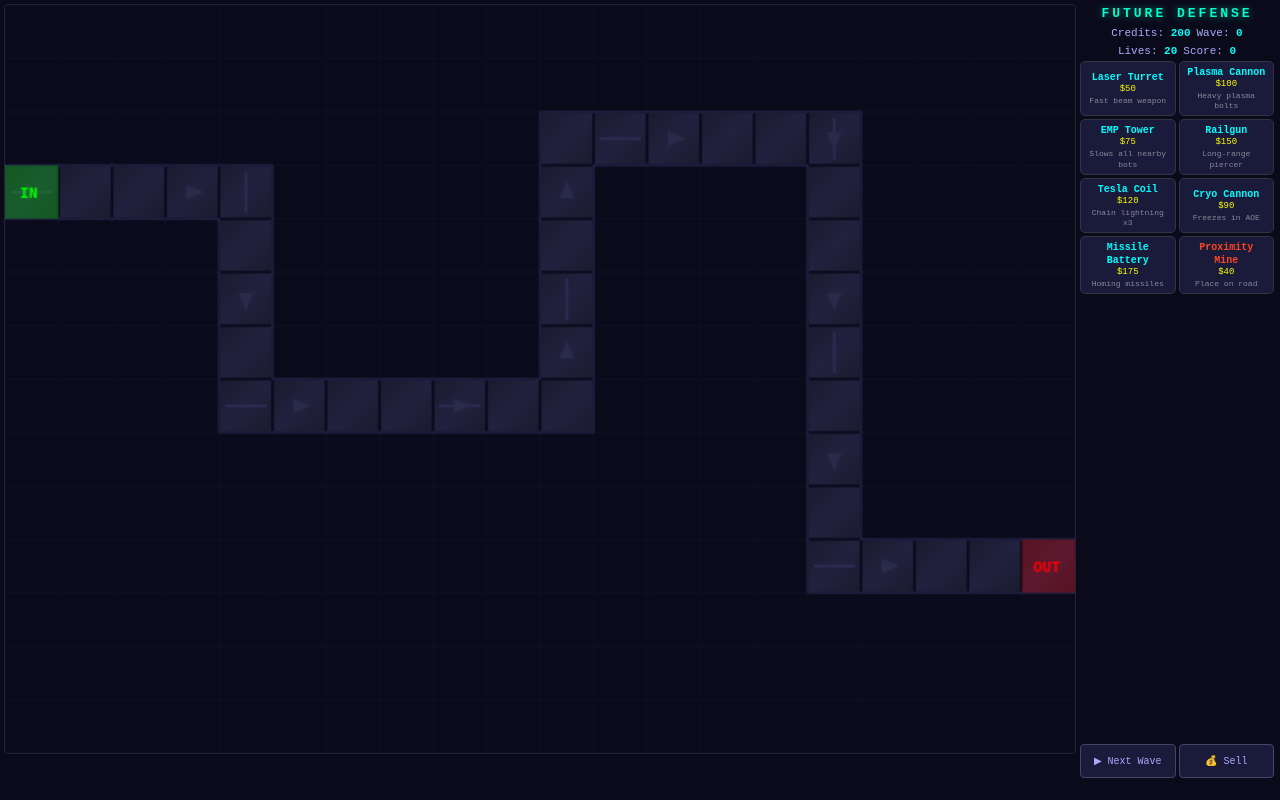
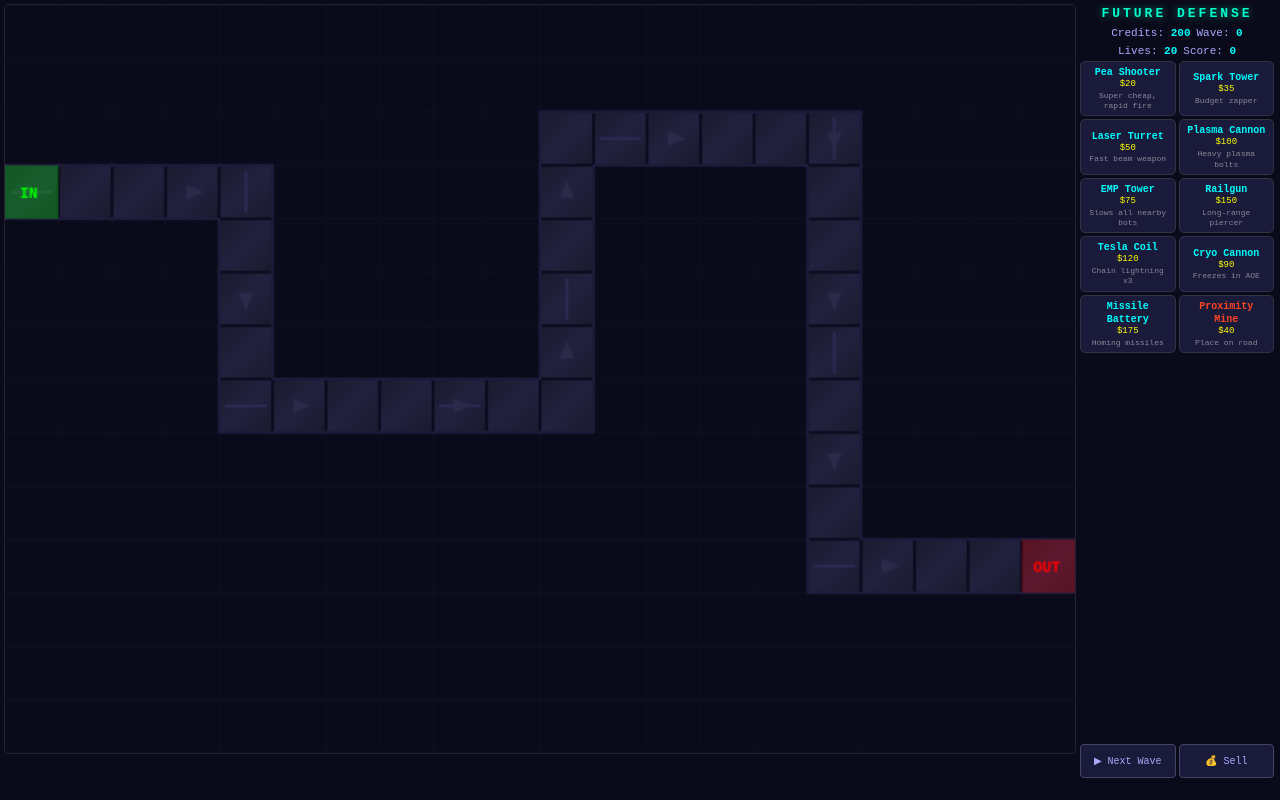
Before and after one commit to Jnanayogi33/robot-defense, a plain HTML site: page index.html in a window 1280 px wide. Drawn offline with Linux system fonts and the light colour scheme.

Commit message:
Add Pea Shooter ($20) and Spark Tower ($35) — budget starter towers

```diff
--- a/index.html
+++ b/index.html
@@ -276,6 +276,10 @@ const PATH = buildPath();
 const pathSet = new Set(PATH.map(p => p[0]+','+p[1]));
 
 const TOWER_DEFS = [
+  { id:'pea', name:'Pea Shooter', cost:20, range:90, damage:3, rate:4, color:'#4f4',
+    desc:'Super cheap, rapid fire', bulletColor:'#4f4', bulletSpeed:9, splash:0 },
+  { id:'spark', name:'Spark Tower', cost:35, range:100, damage:5, rate:7, color:'#fd4',
+    desc:'Budget zapper', bulletColor:'#fd4', bulletSpeed:7, splash:0 },
   { id:'laser', name:'Laser Turret', cost:50, range:120, damage:8, rate:8, color:'#0ff',
     desc:'Fast beam weapon', bulletColor:'#0ff', bulletSpeed:8, splash:0 },
   { id:'plasma', name:'Plasma Cannon', cost:100, range:140, damage:30, rate:25, color:'#f0f',
```
Also changed, not shown: v4/index.html (+4 -0 lines).
